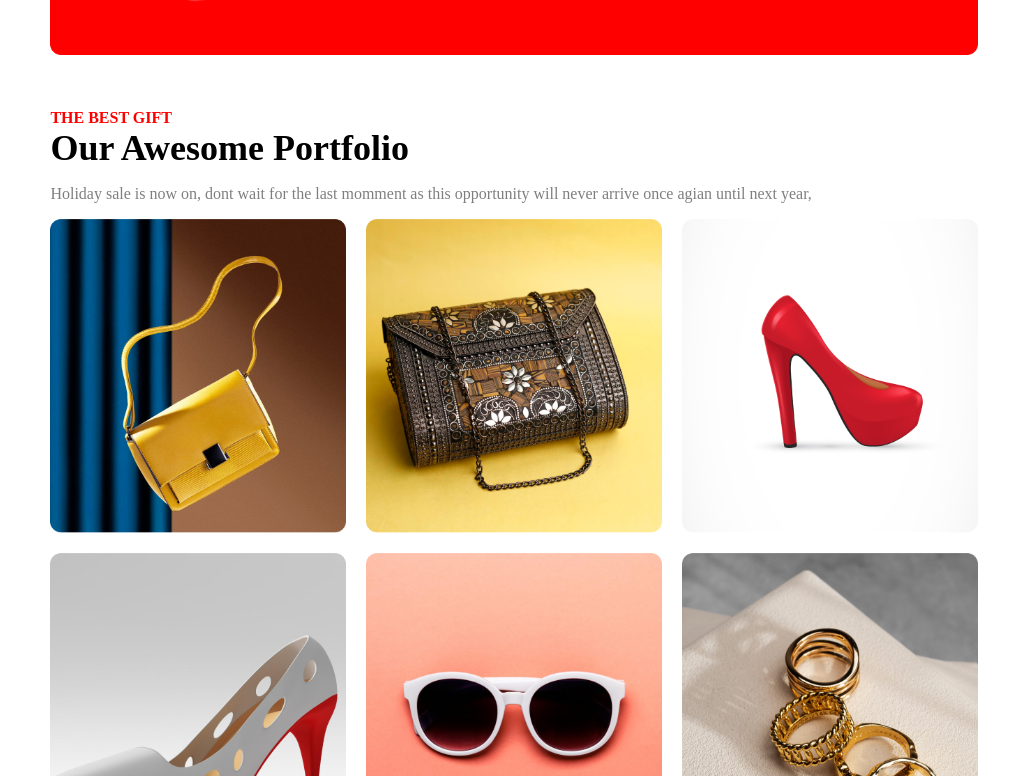
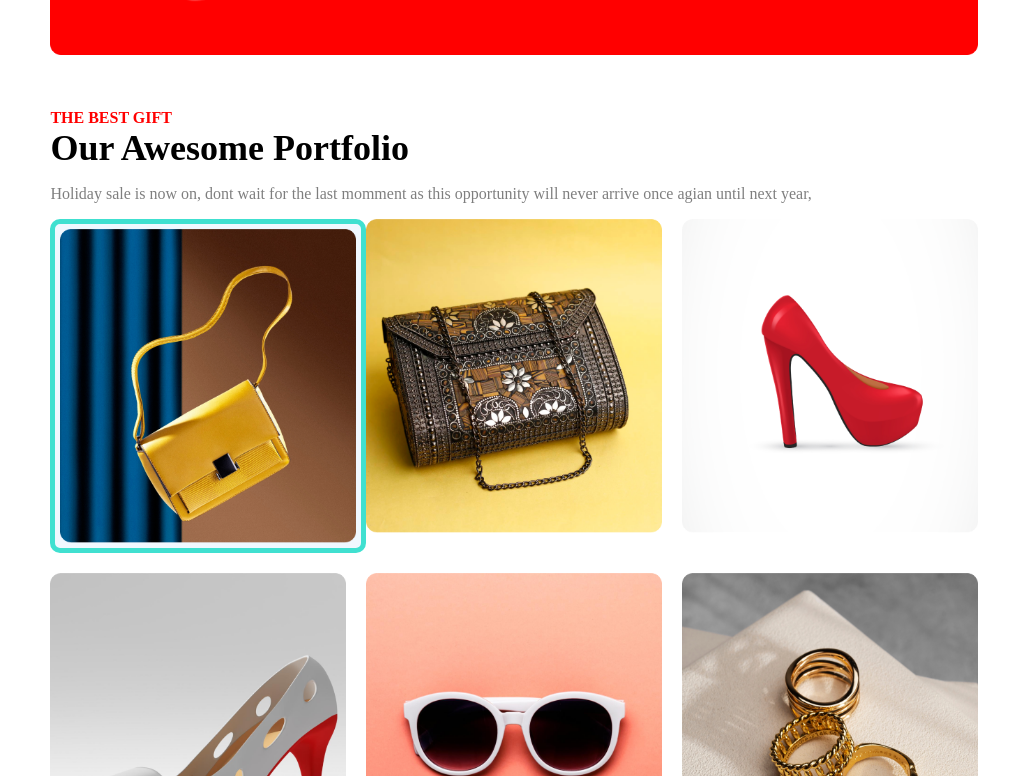
Before and after one commit to drjhatka/assignment-1, a plain HTML site: page index.html in a window 1280 px wide. In both pictures the pointer is over the picture 324 px from the left and 3414 px from the top of the page. Shown: the part 3038-3814 px from the top of the page, without its empty margins (126-1135 px from the left). Drawn offline with Linux system fonts and the light colour scheme.

Commit message:
Hover effect done

```diff
--- a/style.css
+++ b/style.css
@@ -139,6 +139,7 @@ body{
      object-fit: cover;
 
 }
+
 .overlay{
     position: absolute;
     top:180px;
@@ -178,6 +179,14 @@ body{
 }
 .gallery img{
     width: 100%;
+}
+.gallery img:hover{
+    border: 5px solid turquoise;
+    cursor: pointer;
+    border-radius: 10px;
+    padding:5px;
+    background-color: aliceblue;
+
 }
 .gift_text{
     display: flex;
```
